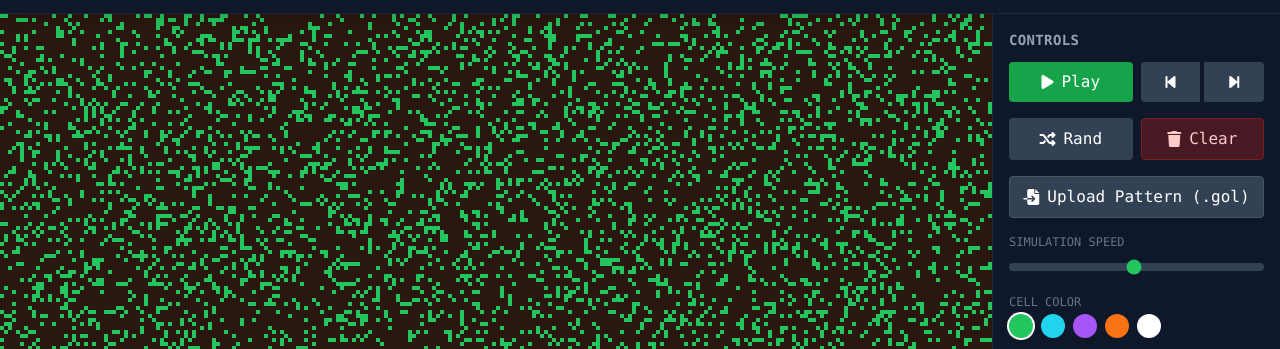
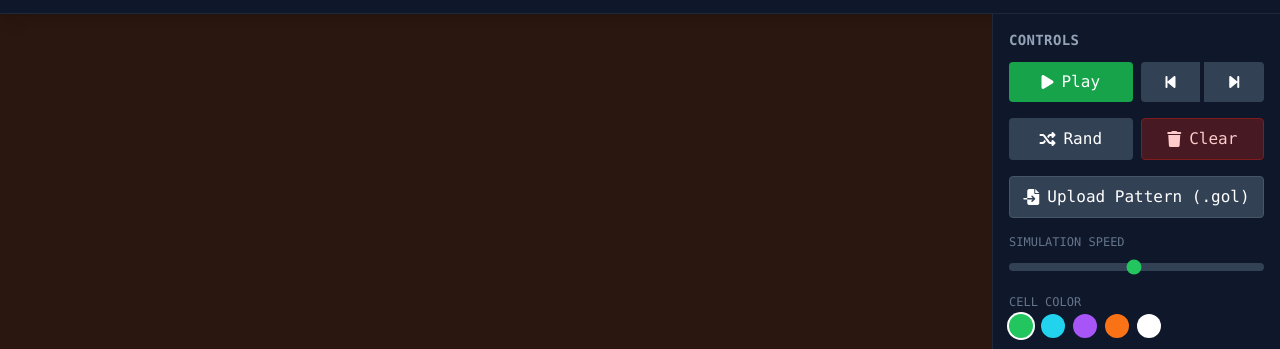
Before and after one commit to cahya-wirawan/game-of-life, a plain HTML site: page index.html in a window 1280 px wide. Shown: the part 63-412 px from the top of the page. Drawn offline with nearby package versions, Linux system fonts and the light colour scheme.

Commit message:
set a clean screen at the beginning

```diff
--- a/index.html
+++ b/index.html
@@ -382,7 +382,7 @@
             CONFIG.height = Math.floor(rect.height / CONFIG.cellSize);
 
             game = new BitLife(CONFIG.width, CONFIG.height);
-            game.randomize();
+            // game.randomize();
 
             // Create Image Data Buffer for fast rendering
             // We draw directly to pixels
```
